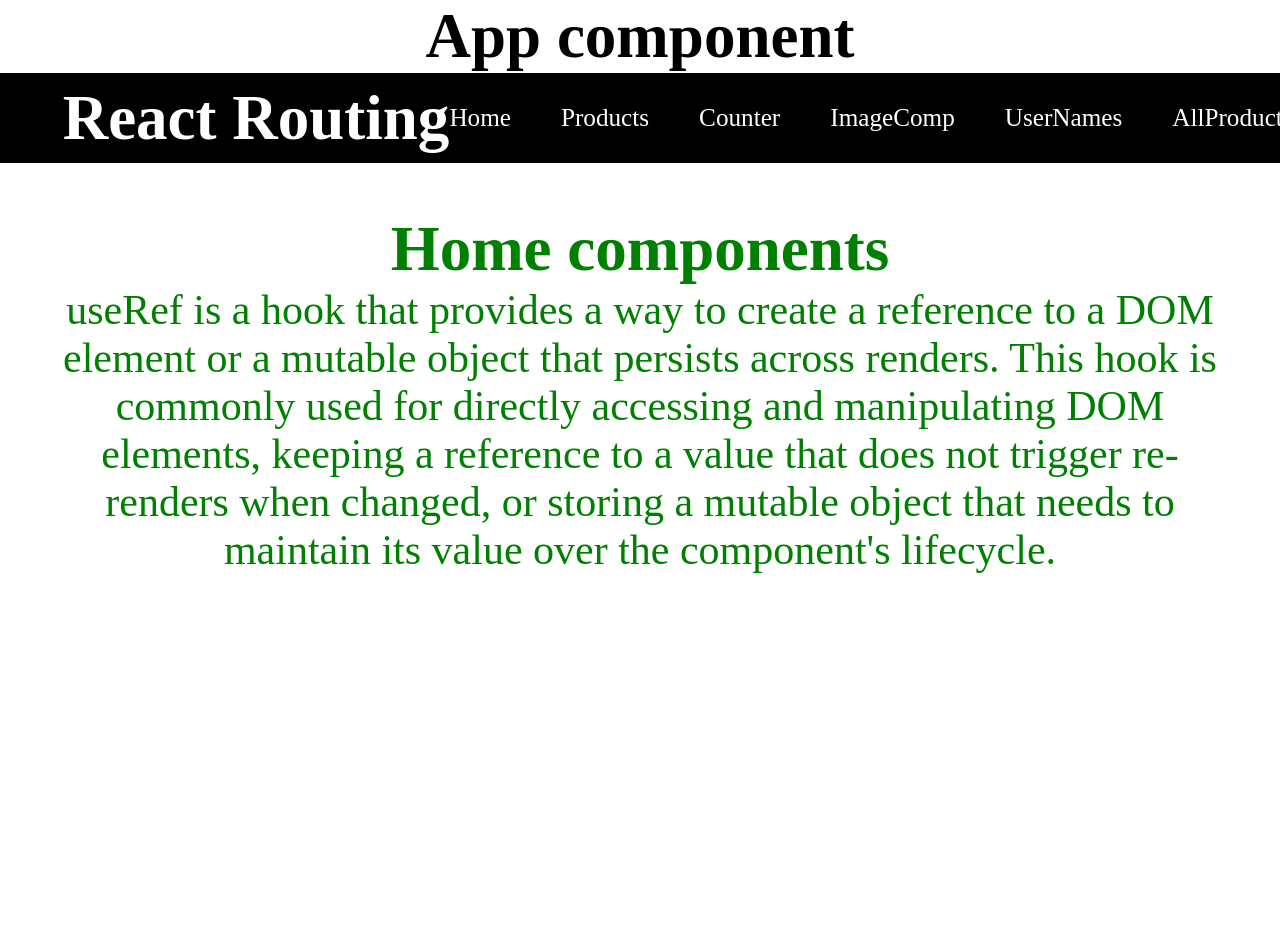
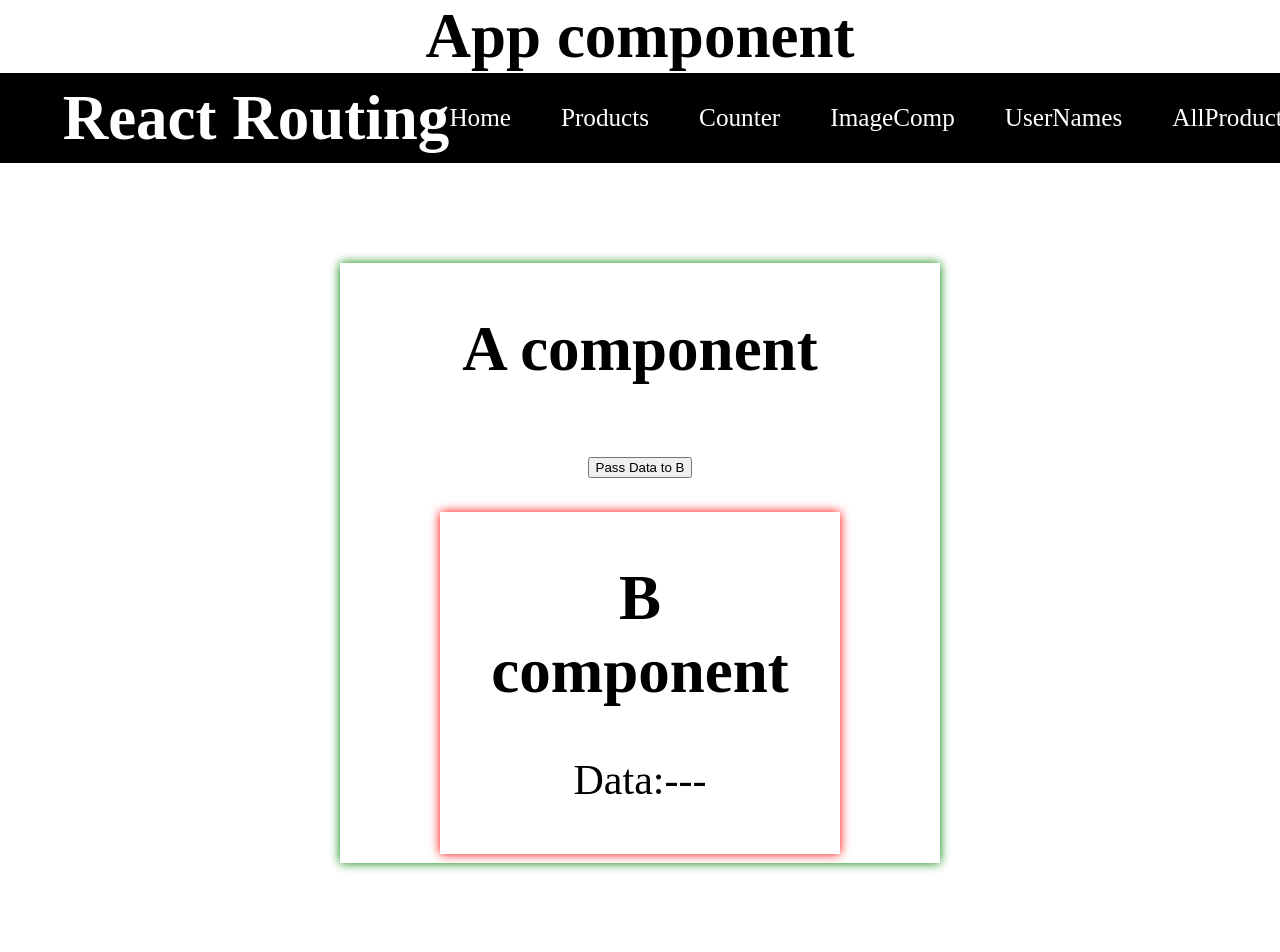
Before and after one commit to niharika-070695/ReactDemo, a React (Vite) app: page / in a window 1280 px wide. Shown: the top 952 px of the page. Before the commit the page ends 800 px from the top, so only its background shows below. Built offline with nearby package versions, Linux system fonts and the light colour scheme; the HTML template or start-up script is replaced by a standard one.

Commit message:
Commit till session-17

```diff
--- a/src/App.jsx
+++ b/src/App.jsx
@@ -13,11 +13,13 @@ import Womens from "./components/products/categories/women'sclothing/Womens";
 import PageNotFound from "./components/pagenotfound/PageNotFound";
 import AllProducts from "./components/allproducts/AllProducts";
 import Usernames from "./components/user-names/Usernames";
+import A from "./components/parent-child/A";
 function App() {
   return (
     <div className="app">
       <h2>App component</h2>
       <Navbar />
+      <A />
       <Routes>
         <Route path={"/"} element={<Home />}></Route>
         <Route path={"/products"} element={<Products />}>
--- /dev/null
+++ b/src/components/parent-child/A.jsx
@@ -0,0 +1,31 @@
+import React from "react";
+import B from "./B";
+import { useState } from "react";
+const aStyles = {
+  width: "500px",
+  boxShadow: "0 0 10px green",
+  textAlign: "center",
+  margin: "100px auto",
+  padding: "50px",
+  height: "500px",
+};
+
+function A() {
+  let [state, setState] = useState("---");
+  return (
+    <div style={aStyles}>
+      <h2>A component</h2>
+      <br />
+      <button
+        onClick={() => {
+          setState("Niharika");
+        }}
+      >
+        Pass Data to B
+      </button>
+      <B info={state} />
+    </div>
+  );
+}
+
+export default A;
--- /dev/null
+++ b/src/components/parent-child/B.jsx
@@ -0,0 +1,19 @@
+import React from "react";
+const bStyles = {
+  width: "300px",
+  boxShadow: "0 0 10px red",
+  textAlign: "center",
+  padding: "50px",
+  margin: "30px auto",
+};
+function B({ info }) {
+  return (
+    <div style={bStyles}>
+      <h2>B component</h2>
+      <br />
+      <p>Data:{info}</p>
+    </div>
+  );
+}
+
+export default B;
```
